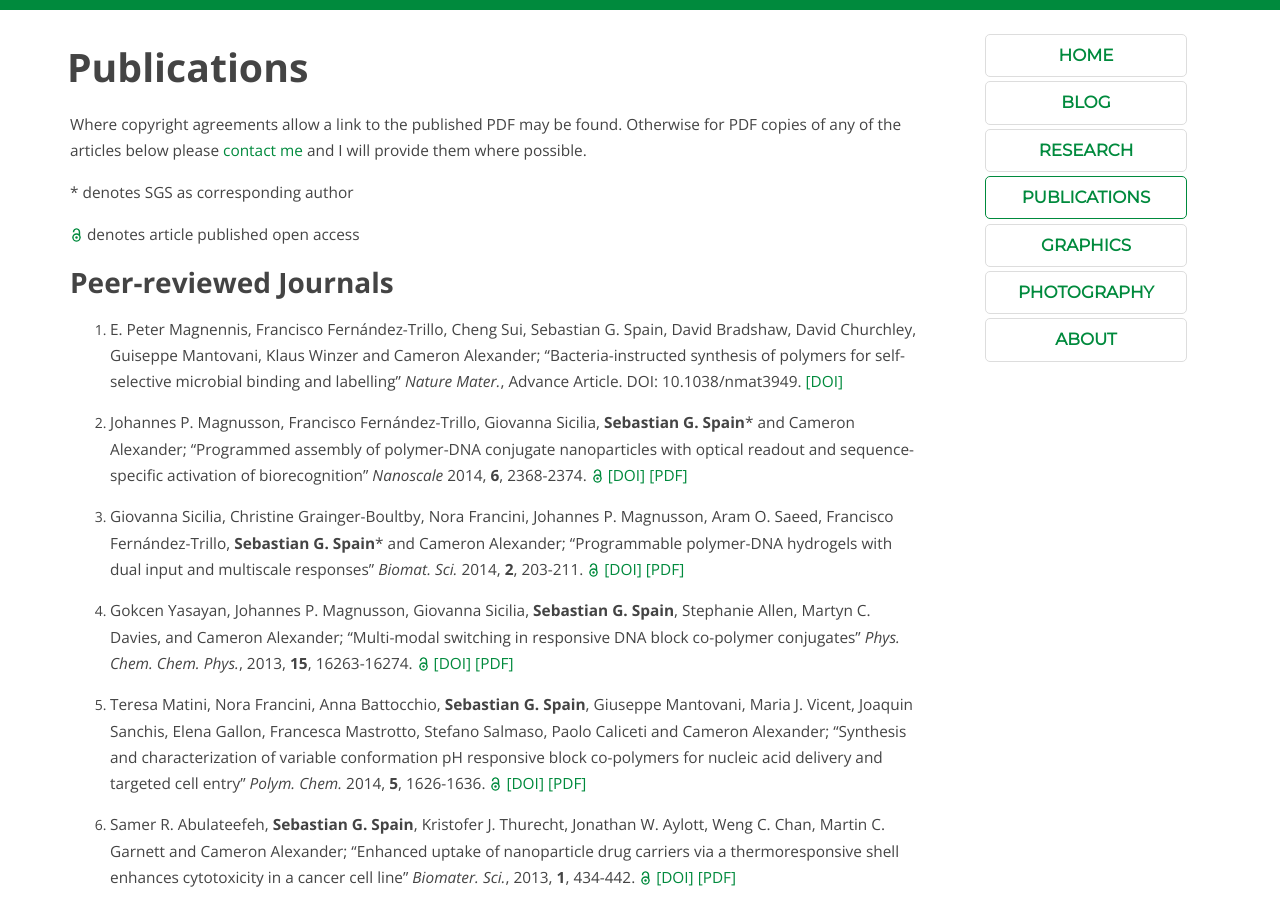
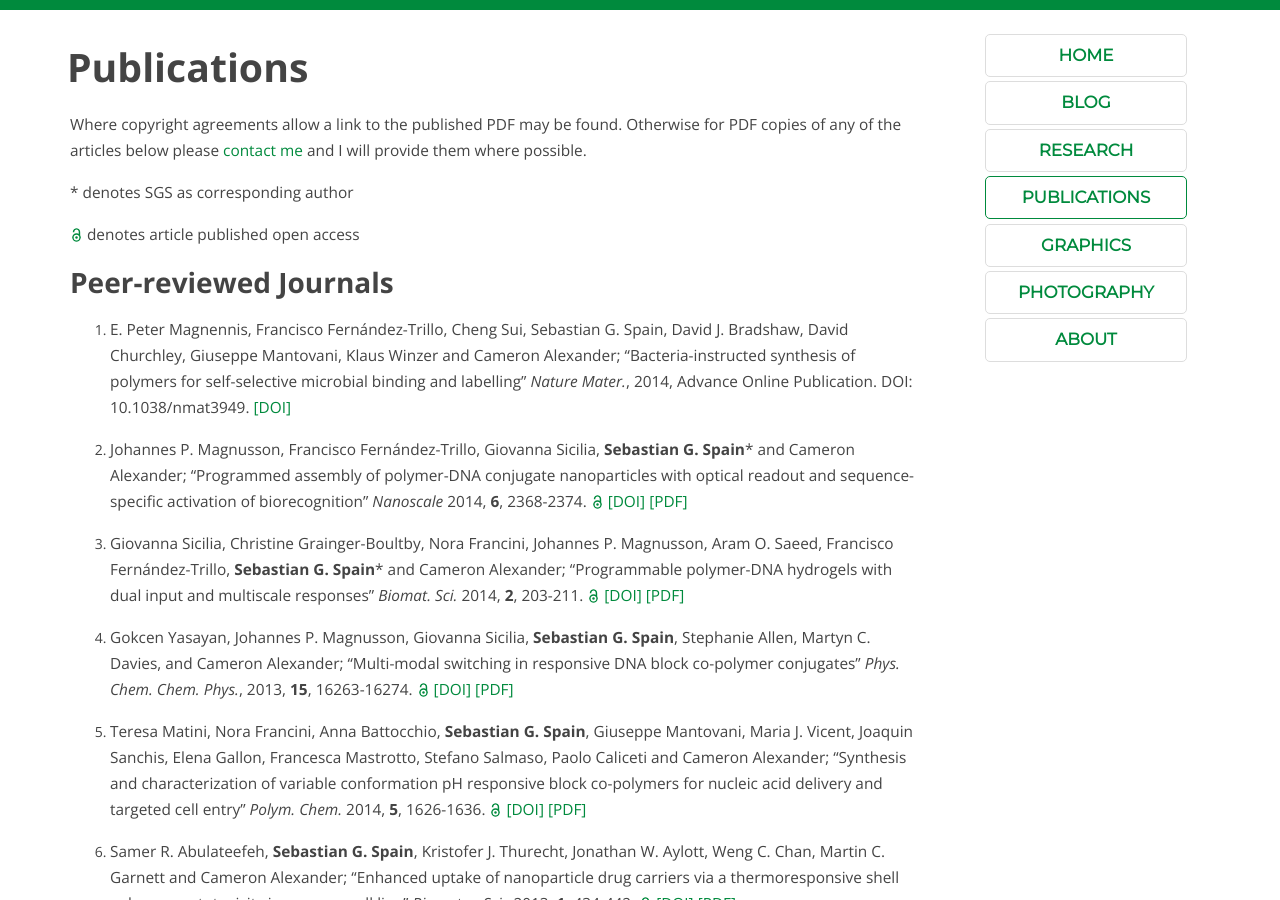
Before and after one commit to sebspain/sebspain.github.io, a Jekyll site: the page built from publications/index.md, in a window 1280 px wide and 900 px high. Built offline with Jekyll 4.4.1, drawn with Linux system fonts in a browser that asks for light colours; Markdown is read by kramdown in place of the engine named in the settings; formulas are drawn with MathJax 3.

Commit message:
corrected citatioN

```diff
--- a/publications/index.md
+++ b/publications/index.md
@@ -12,8 +12,8 @@ Where copyright agreements allow a link to the published PDF may be found. Other
 
 ###Peer-reviewed Journals
 
-1.  E. Peter Magnennis, Francisco Fernández-Trillo, Cheng Sui, Sebastian G. Spain, David Bradshaw, David Churchley, Guiseppe Mantovani, Klaus Winzer
-and Cameron Alexander; "Bacteria-instructed synthesis of polymers for self-selective microbial binding and labelling" <em>Nature Mater.</em>, Advance Article. DOI: 10.1038/nmat3949. [\[DOI\]](http://dx.doi.org/10.1038/nmat3949)
+1.  E. Peter Magnennis, Francisco Fernández-Trillo, Cheng Sui, Sebastian G. Spain, David J. Bradshaw, David Churchley, Giuseppe Mantovani, Klaus Winzer
+and Cameron Alexander; "Bacteria-instructed synthesis of polymers for self-selective microbial binding and labelling" <em>Nature Mater.</em>, 2014, Advance Online Publication. DOI: 10.1038/nmat3949. [\[DOI\]](http://dx.doi.org/10.1038/nmat3949)
 
 
 1. Johannes P. Magnusson, Francisco Fernández-Trillo, Giovanna Sicilia, <strong>Sebastian G. Spain</strong>\* and Cameron Alexander; "Programmed assembly of polymer-DNA conjugate nanoparticles with optical readout and sequence-specific activation of biorecognition" <em>Nanoscale</em> 2014, <strong>6</strong>, 2368-2374. <img height="14px" src="/img/oa.svg" class="oa" alt="open access logo"> [\[DOI\]](http://dx.doi.org/10.1039/C3NR04952C) [\[PDF\]](http://sebspain.co.uk/publications/PDFs/c3nr04952c-final.pdf)
```
